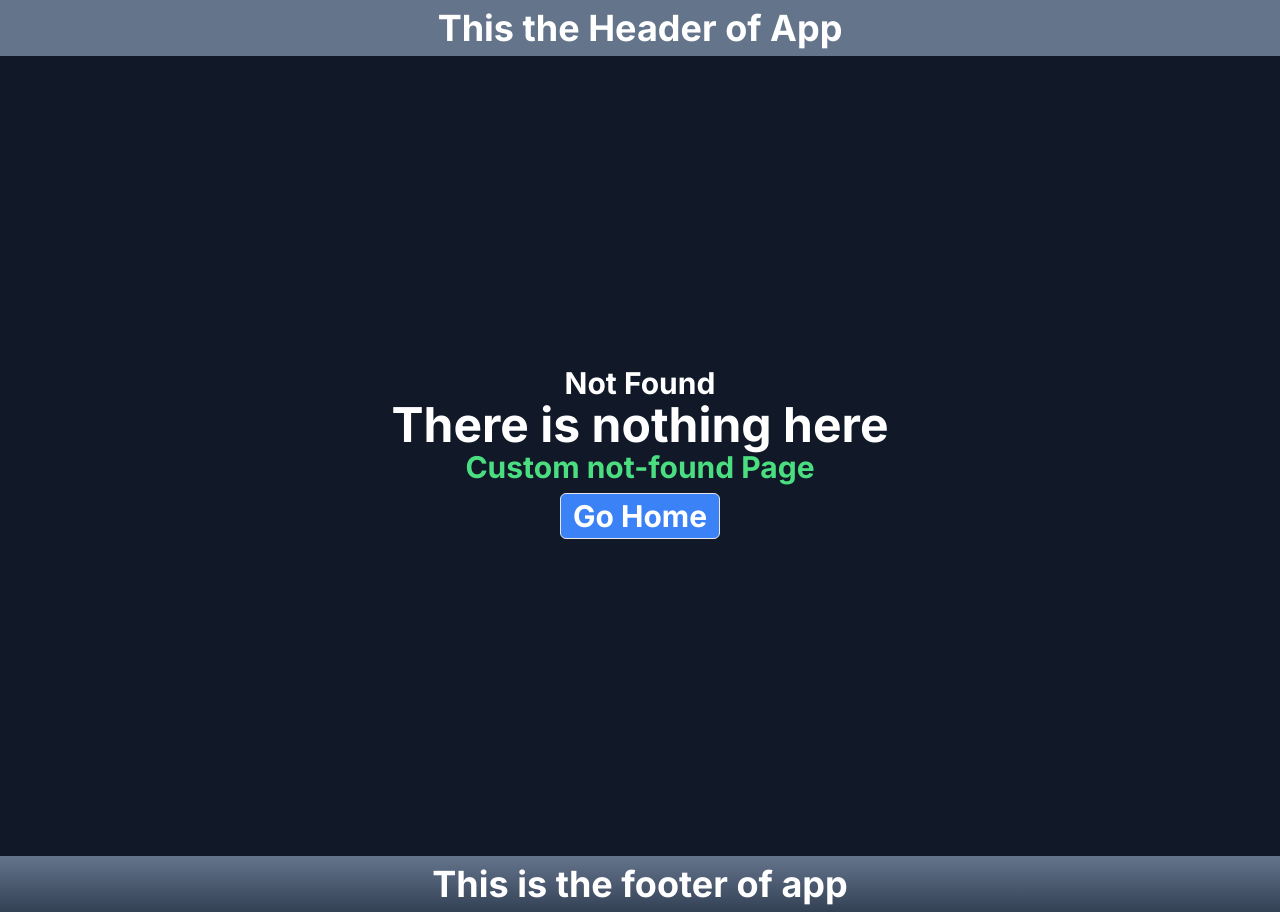
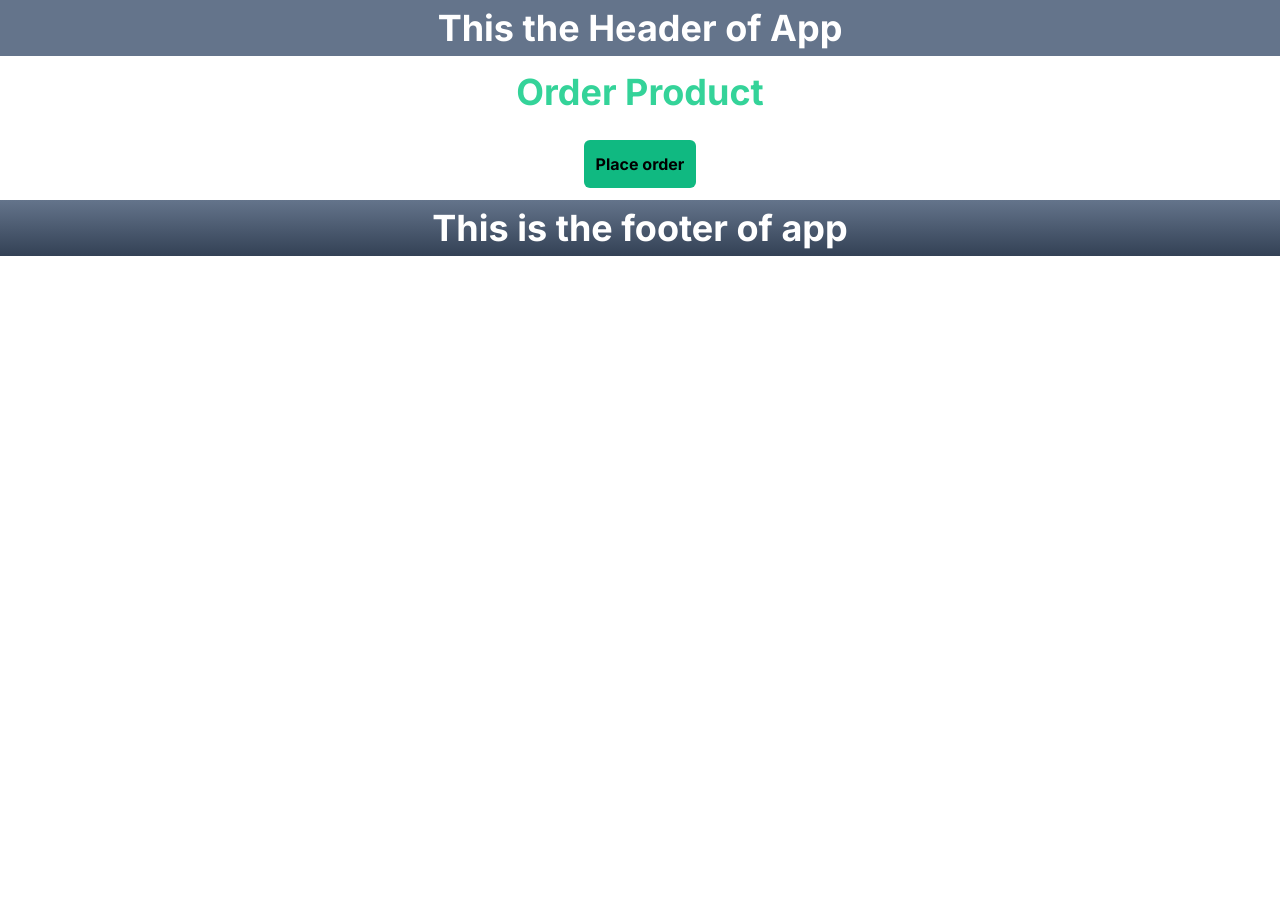
Before and after one commit to umersagheer/Nextjs14-Course, a Next.js app: page /order-product in a window 1280 px wide. Before the commit this address had no page. After the commit the page ends 800 px from the top, so only its background shows below. Built offline with nearby package versions, Linux system fonts and the light colour scheme.

Commit message:
useRouter to navigate programmatically

```diff
--- /dev/null
+++ b/src/app/order-product/page.tsx
@@ -0,0 +1,25 @@
+"use client";
+
+import { useRouter } from "next/navigation";
+
+const OrderProduct = () => {
+  const router = useRouter();
+  function handleClick() {
+    console.log("Order placed");
+    // userouter() methods => push, replace, back, forward
+    router.push("/");
+  }
+  return (
+    <div className="grid place-items-center">
+      <h2 className="text-4xl font-bold text-emerald-400 p-4">Order Product</h2>
+      <button
+        onClick={handleClick}
+        className="bg-emerald-500 hover:bg-emerald-300 p-3 rounded-md font-bold my-3"
+      >
+        Place order
+      </button>
+    </div>
+  );
+};
+
+export default OrderProduct;
--- a/src/app/page.tsx
+++ b/src/app/page.tsx
@@ -20,6 +20,9 @@ export default function Home() {
       <button className="border bg-indigo-500 px-3 py-1 rounded-md m-2 hover:bg-indigo-400/80">
         <Link href="register">Registration</Link>
       </button>
+      <button className="border bg-emerald-500 px-3 py-1 rounded-md m-2 hover:bg-emerald-400/80">
+        <Link href="order-product">Order a product</Link>
+      </button>
     </>
   );
 }
```
